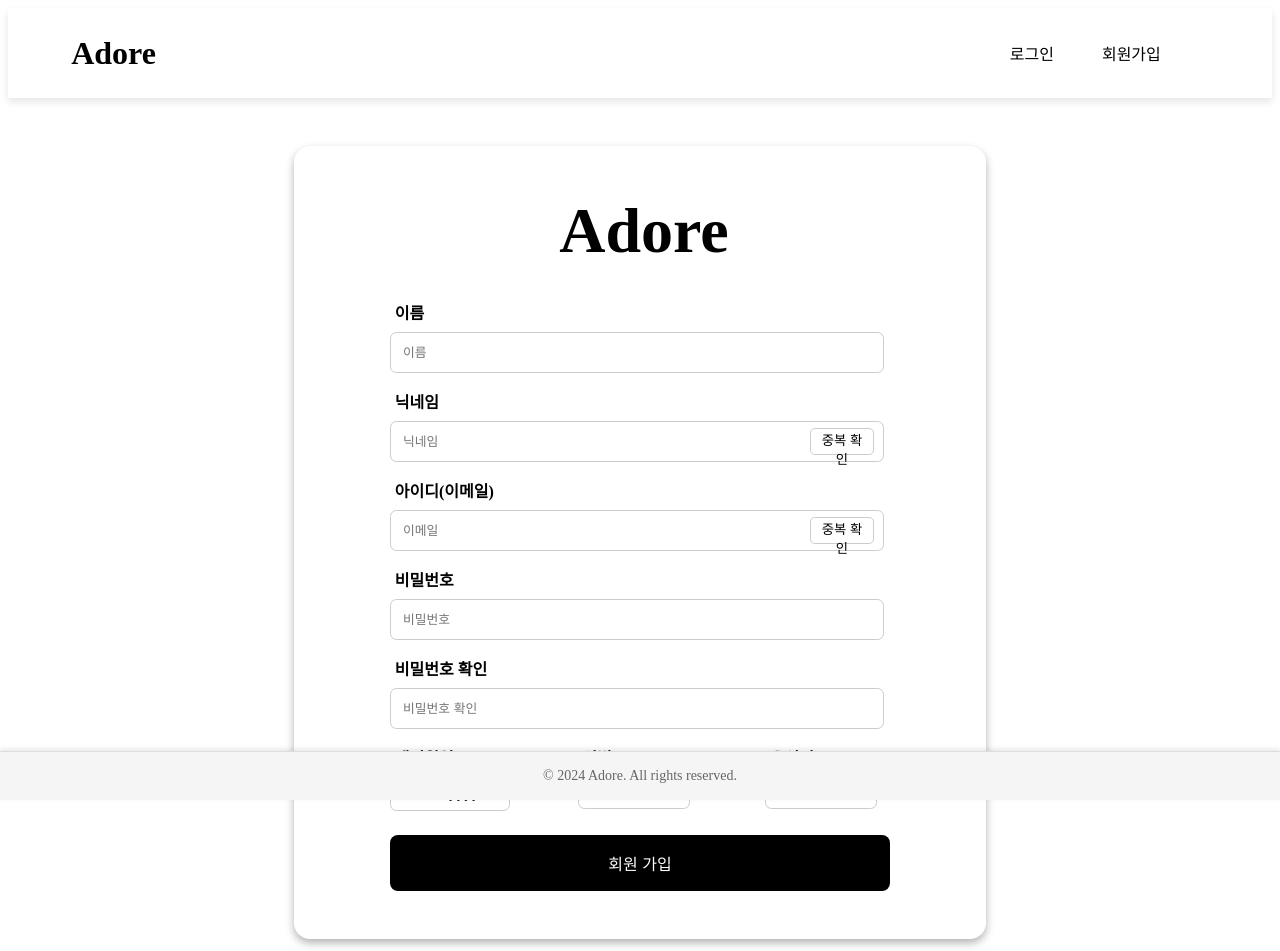
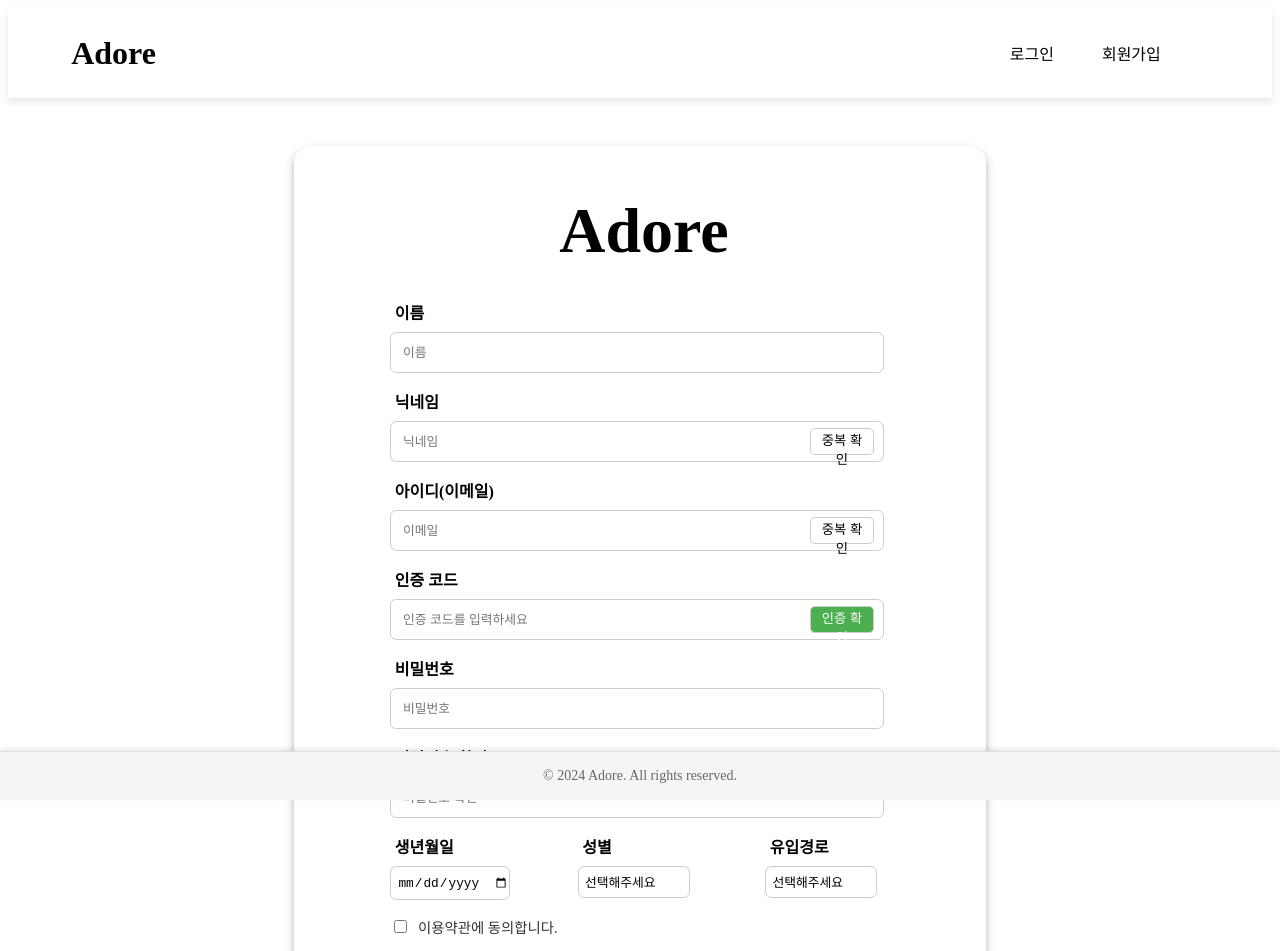
Before and after one commit to theSnackOverflow/adore-fe, a React (Vite) app: page /SignUpForm in a window 1280 px wide. Shown: the top 951 px of the page. Built offline with nearby package versions, Linux system fonts and the light colour scheme; no server answers.

Commit message:
변경 사항 저장

```diff
--- a/package.json
+++ b/package.json
@@ -27,6 +27,6 @@
     "eslint-plugin-react-hooks": "^5.1.0-rc.0",
     "eslint-plugin-react-refresh": "^0.4.12",
     "globals": "^15.9.0",
-    "vite": "^5.4.10"
+    "vite": "^5.4.11"
   }
 }
--- a/src/App.jsx
+++ b/src/App.jsx
@@ -2,8 +2,6 @@
 import { useState, useEffect } from 'react';
 import { BrowserRouter as Router, Route, Routes, Navigate } from 'react-router-dom';
 import Header from './components/Header/Header';
-import HeaderAfterLogin from './components/Header/HeaderAfterLogin';
-import AdminHeader from './components/Header/AdminHeader';
 import Footer from './components/Footer/Footer';
 import Home from './components/Home/Home';
 import LoginForm from './components/LoginForm/LoginForm';
--- a/src/components/SignUpForm/SignupForm.css
+++ b/src/components/SignUpForm/SignupForm.css
@@ -24,9 +24,6 @@
 }
 
 .signupform-form-group {
-  /* display: flex;
-  flex-direction: column;
-  justify-content: flex-start; */
   margin-bottom: 1rem;
   position: relative;
 }
@@ -132,3 +129,48 @@
   margin-top: 0.5rem;
   padding-left: 0.3rem;
 }
+
+.signupform-terms {
+  display: flex;
+  align-items: baseline;
+  margin-bottom: 0.5rem;
+}
+
+.signupform-terms-label {
+  margin-left: 0.5rem;
+  font-size: 0.9rem;
+  color: #333;
+}
+
+/* 異붽��� �ㅽ��� */
+
+/* �몄쬆 �붿껌 踰꾪듉 �쒖꽦�� �ㅽ��� */
+.signupform-duplicate-check-btn.active {
+  background-color: #007bff;
+  color: white;
+}
+
+/* 鍮꾪솢�깊솕 踰꾪듉 */
+.signupform-duplicate-check-btn:disabled {
+  background-color: #ccc;
+  cursor: not-allowed;
+}
+
+/* �몄쬆 肄붾뱶 �낅젰 �꾨뱶 �ㅽ��� */
+.signupform-form-group input[type="text"] {
+  width: 93.5%;
+  border: 1px solid #ccc;
+  border-radius: 0.4rem;
+  padding: 0.75rem;
+  font-size: 0.8rem;
+}
+
+/* �몄쬆 �뺤씤 踰꾪듉 �ㅽ��� */
+.signupform-duplicate-check-btn.verify {
+  background-color: #4caf50;
+  color: white;
+}
+
+.signupform-duplicate-check-btn.verify:hover {
+  background-color: #45a049;
+}
--- a/src/components/SignUpForm/SignupForm.jsx
+++ b/src/components/SignUpForm/SignupForm.jsx
@@ -1,7 +1,7 @@
 import { useState, useEffect } from 'react';
 import axios from 'axios';
 import './SignUpForm.css';
-import SignupCompleteModal from '../modals/SignupCompleteModal';
+import SignupCompleteModal from '../Modals/SignUpCompleteModal';
 
 const SignUpForm = () => {
   const [isModalOpen, setIsModalOpen] = useState(false);
@@ -13,14 +13,21 @@ const SignUpForm = () => {
   const [gender, setGender] = useState('');
   const [birthdate, setBirthdate] = useState('');
   const [referral, setReferral] = useState('');
+  const [agreeTerms, setAgreeTerms] = useState(false);
   const [errors, setErrors] = useState({});
   const [emailCheckMessage, setEmailCheckMessage] = useState({ text: '', styleClass: '' });
   const [nicknameCheckMessage, setNicknameCheckMessage] = useState({ text: '', styleClass: '' });
   const [passwordMatchError, setPasswordMatchError] = useState({ text: '', styleClass: '' });
 
+  const [isEmailDuplicateChecked, setIsEmailDuplicateChecked] = useState(false);
+  const [verificationCode, setVerificationCode] = useState('');
+  const [verificationSent, setVerificationSent] = useState(false);
+  const [verificationCodeMessage, setVerificationCodeMessage] = useState('');
+  const [isVerificationCodeValid, setIsVerificationCodeValid] = useState(false);
+
   const handleSubmit = async (e) => {
     e.preventDefault();
-    if (isFormValid()) {
+    if (isFormValid() && isVerificationCodeValid) {
       try {
         const response = await axios.post('http://34.22.76.114:8084/auth/sign-up', {
           email,
@@ -28,10 +35,9 @@ const SignUpForm = () => {
           password,
           birthDate: birthdate,
           nickname,
-          agreeTerms: true,      // 약관 동의
+          agreeTerms,
           inflow: referral,
           gender,
-          nicknameDuplicate: true // 닉네임 중복 확인 완료 예시
         });
 
         if (response.status === 200) {
@@ -61,6 +67,7 @@ const SignUpForm = () => {
       gender &&
       birthdate &&
       referral &&
+      agreeTerms &&
       isEmailValid() &&
       isNicknameValid() &&
       password === confirmPassword
@@ -79,6 +86,7 @@ const SignUpForm = () => {
     if (!gender) newErrors.gender = '성별을 선택해주세요';
     if (!birthdate) newErrors.birthdate = '생년월일을 입력해주세요';
     if (!referral) newErrors.referral = '경로를 선택해주세요';
+    if (!agreeTerms) newErrors.agreeTerms = '이용약관에 동의해주세요';
     return newErrors;
   };
 
@@ -99,13 +107,52 @@ const SignUpForm = () => {
     }
 
     try {
-      const response = await axios.get(`/auth/check-duplicate/email?email=${email}`);
+      const response = await axios.get(`http://34.22.76.114:8084/auth/check-duplicate/email?email=${email}`);
       setEmailCheckMessage({
         text: response.data.isDuplicate ? '이미 사용 중인 이메일입니다.' : '사용 가능한 이메일입니다!',
-        styleClass: response.data.isDuplicate ? 'error-message' : 'success-message',
+        styleClass: response.data.isDuplicate ? 'error-message' : 'signupform-success-message',
       });
+      if (!response.data.isDuplicate) {
+        setIsEmailDuplicateChecked(true);
+      }
     } catch (error) {
-      console.error('이메일 중복 확인 오류:', error);
+      console.log('Error:', error);
+      setEmailCheckMessage({
+        text: error.response?.data?.message || '이메일 중복 확인 중 오류가 발생했습니다.',
+        styleClass: 'error-message',
+      });
+    }
+  };
+
+  const handleSendVerificationCode = async () => {
+    try {
+      const response = await axios.post(`http://34.22.76.114:8084/auth/email-send?email=${email}`);
+      if (response.status === 200) {
+        setVerificationSent(true);
+        setVerificationCodeMessage('인증 코드가 전송되었습니다.');
+      }
+    } catch (error) {
+      setVerificationCodeMessage('인증 코드 전송 실패. 다시 시도해 주세요.');
+      console.error('Error sending verification code:', error);
+    }
+  };
+
+  const handleVerifyCode = async () => {
+    try {
+      const response = await axios.post(`http://34.22.76.114:8084/auth/verify-code`, {
+        email,
+        code: verificationCode,
+      });
+      if (response.data === 'VERIFICATION_SUCCESS') {
+        setIsVerificationCodeValid(true);
+        setVerificationCodeMessage('인증이 성공적으로 완료되었습니다.');
+      } else {
+        setIsVerificationCodeValid(false);
+        setVerificationCodeMessage('인증 코드가 유효하지 않습니다.');
+      }
+    } catch (error) {
+      setVerificationCodeMessage('인증 확인 중 오류가 발생했습니다.');
+      console.error('Error verifying code:', error);
     }
   };
 
@@ -120,13 +167,18 @@ const SignUpForm = () => {
     }
 
     try {
-      const response = await axios.get(`/auth/check-duplicate/nickname?nickname=${nickname}`);
+      const encodedNickname = encodeURIComponent(nickname);
+      const response = await axios.get(`http://34.22.76.114:8084/auth/check-duplicate/nickname?nickname=${encodedNickname}`);
       setNicknameCheckMessage({
         text: response.data.isDuplicate ? '이미 사용 중인 닉네임입니다.' : '사용 가능한 닉네임입니다!',
-        styleClass: response.data.isDuplicate ? 'error-message' : 'success-message',
+        styleClass: response.data.isDuplicate ? 'error-message' : 'signupform-success-message',
       });
     } catch (error) {
       console.error('닉네임 중복 확인 오류:', error);
+      setNicknameCheckMessage({
+        text: error.response?.data?.message || '서버에서 오류가 발생했습니다. 다시 시도해 주세요.',
+        styleClass: 'error-message',
+      });
     }
   };
 
@@ -155,6 +207,7 @@ const SignUpForm = () => {
           />
           {errors.name && <p className="signupform-error-message">{errors.name}</p>}
         </div>
+
         <div className="signupform-form-group">
           <label>닉네임</label>
           <div className="signupform-input-group">
@@ -170,7 +223,7 @@ const SignUpForm = () => {
             />
             <button type="button" className="signupform-duplicate-check-btn" onClick={checkNicknameDuplicate}>
               중복 확인
-            </button>
+              </button>
           </div>
           {errors.nickname && !nicknameCheckMessage.text && (
             <p className="signupform-error-message">{errors.nickname}</p>
@@ -179,6 +232,7 @@ const SignUpForm = () => {
             <p className={nicknameCheckMessage.styleClass}>{nicknameCheckMessage.text}</p>
           )}
         </div>
+
         <div className="signupform-form-group">
           <label>아이디(이메일)</label>
           <div className="signupform-input-group">
@@ -190,15 +244,47 @@ const SignUpForm = () => {
                 setEmail(e.target.value);
                 setErrors((prevErrors) => ({ ...prevErrors, email: '' }));
                 setEmailCheckMessage({ text: '', styleClass: '' });
+                setIsEmailDuplicateChecked(false);
+                setVerificationSent(false);
+                setVerificationCodeMessage('');
               }}
             />
-            <button type="button" className="signupform-duplicate-check-btn" onClick={checkEmailDuplicate}>
-              중복 확인
+            <button
+              type="button"
+              className="signupform-duplicate-check-btn"
+              onClick={isEmailDuplicateChecked ? handleSendVerificationCode : checkEmailDuplicate}
+            >
+              {isEmailDuplicateChecked ? '인증 요청' : '중복 확인'}
             </button>
           </div>
           {errors.email && <p className="signupform-error-message">{errors.email}</p>}
           {emailCheckMessage.text && <p className={emailCheckMessage.styleClass}>{emailCheckMessage.text}</p>}
         </div>
+
+        {/* 항상 표시되는 인증 코드 입력 필드와 인증 확인 버튼 */}
+        <div className="signupform-form-group">
+          <label>인증 코드</label>
+          <div className="signupform-input-group">
+            <input
+              type="text"
+              placeholder="인증 코드를 입력하세요"
+              value={verificationCode}
+              onChange={(e) => setVerificationCode(e.target.value)}
+            />
+            <button
+              type="button"
+              className="signupform-duplicate-check-btn verify"
+              onClick={handleVerifyCode}
+              disabled={!verificationSent}
+            >
+              인증 확인
+            </button>
+          </div>
+          {verificationCodeMessage && (
+            <p className="signupform-success-message">{verificationCodeMessage}</p>
+          )}
+        </div>
+
         <div className="signupform-form-group">
           <label>비밀번호</label>
           <input
@@ -233,7 +319,7 @@ const SignUpForm = () => {
             <label>생년월일</label>
             <input
               type="date"
-              placeholder="생년월일              "
+              placeholder="생년월일"
               value={birthdate}
               onChange={(e) => {
                 setBirthdate(e.target.value);
@@ -276,7 +362,22 @@ const SignUpForm = () => {
           </div>
         </div>
 
-        <button type="submit" className="signupform-submit-btn">회원 가입</button>
+        <div className="signupform-terms">
+          <input
+            type="checkbox"
+            id="agreeTerms"
+            checked={agreeTerms}
+            onChange={(e) => setAgreeTerms(e.target.checked)}
+          />
+          <label htmlFor="agreeTerms" className="signupform-terms-label">
+            이용약관에 동의합니다.
+          </label>
+          {errors.agreeTerms && <p className="signupform-error-message">{errors.agreeTerms}</p>}
+        </div>
+
+        <button type="submit" className="signupform-submit-btn" disabled={!agreeTerms}>
+          회원 가입
+        </button>
         {errors.submit && <p className="signupform-error-message">{errors.submit}</p>}
       </form>
 
```
Also changed, not shown: 1 other file (tests, documents, lock files or other folders).
